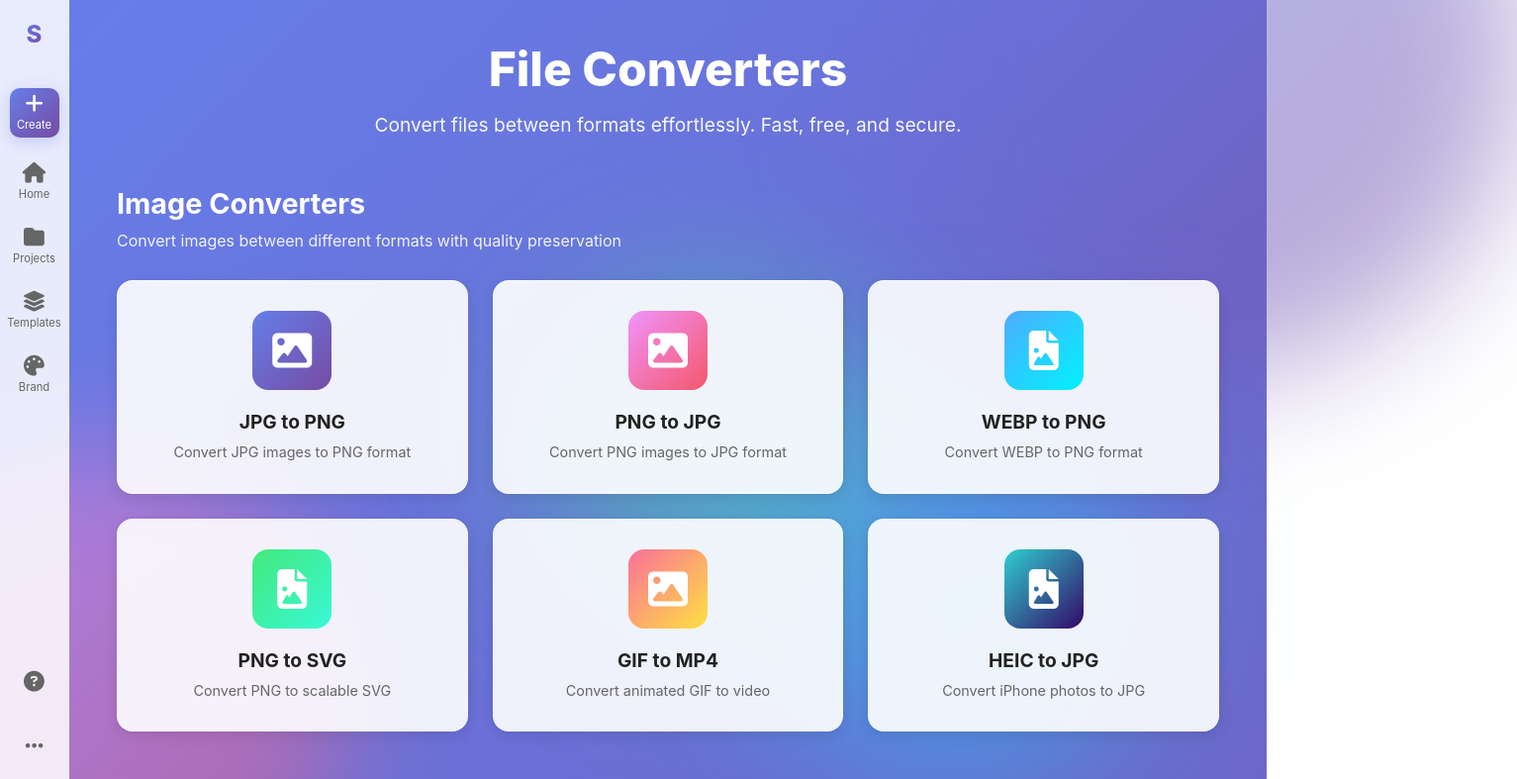
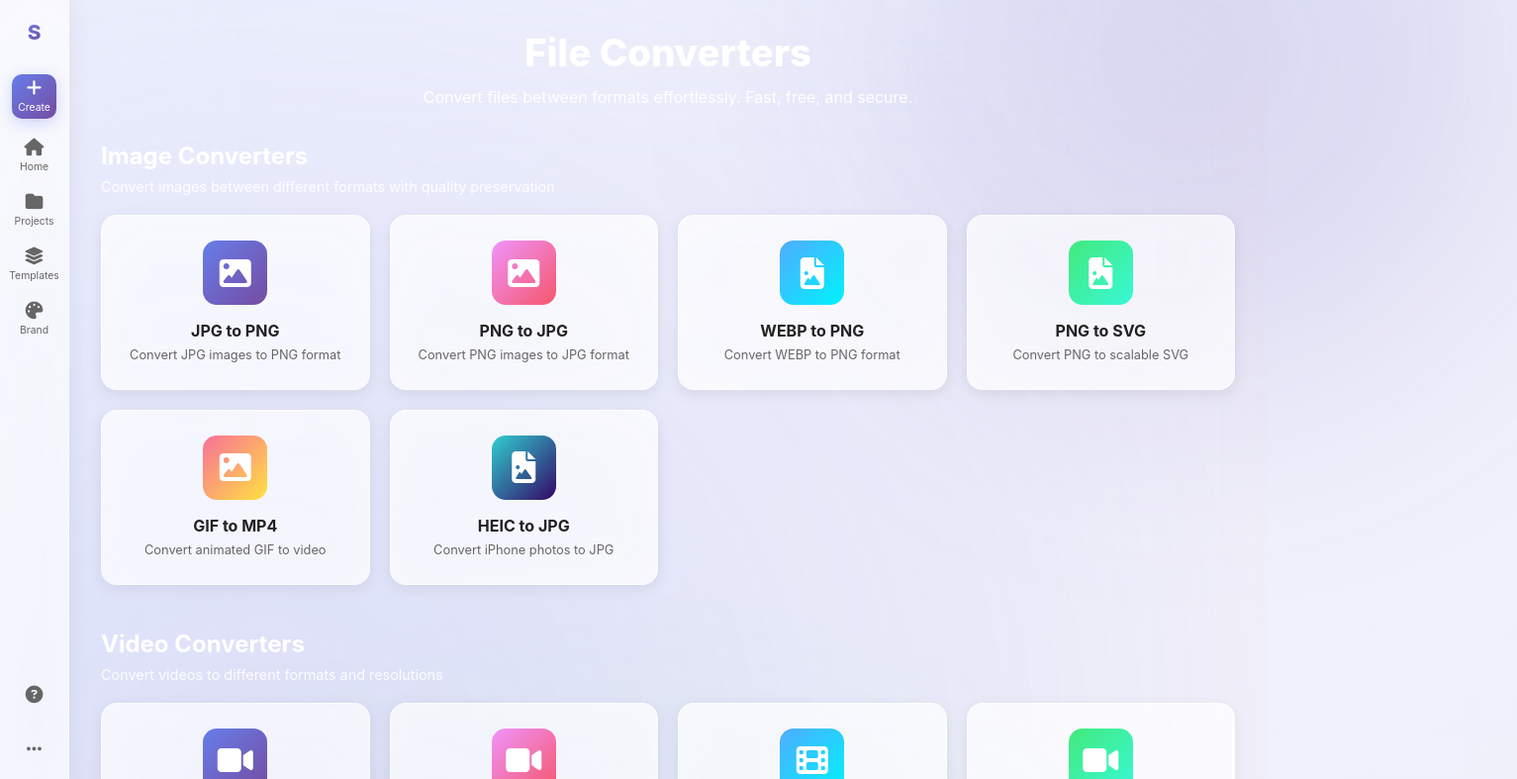
Before and after one commit to perera176-commits/Sigiri, a plain HTML site: page frontend/converters.html in a window 1280 px wide. Shown: the top 787 px of the page at 99% size, 1533 px wide, since content can reach past the window. Drawn offline with Linux system fonts and the light colour scheme.

Commit message:
Apply transparent glass background and size reductions to converters page - matching dashboard styling

```diff
--- a/frontend/converters.html
+++ b/frontend/converters.html
@@ -13,11 +13,27 @@
         }
         body {
             font-family: -apple-system, BlinkMacSystemFont, 'Segoe UI', Roboto, Oxygen, Ubuntu, Cantarell, sans-serif;
-            background: linear-gradient(135deg, #667eea 0%, #764ba2 100%);
+            background: linear-gradient(135deg, rgba(102, 126, 234, 0.1) 0%, rgba(118, 75, 162, 0.1) 100%);
+            backdrop-filter: blur(100px);
             min-height: 100vh;
             display: flex;
             position: relative;
             overflow-x: hidden;
+        }
+
+        body::before {
+            content: '';
+            position: fixed;
+            top: 0;
+            left: 0;
+            right: 0;
+            bottom: 0;
+            background:
+                radial-gradient(circle at 20% 30%, rgba(102, 126, 234, 0.15) 0%, transparent 50%),
+                radial-gradient(circle at 80% 70%, rgba(240, 147, 251, 0.15) 0%, transparent 50%),
+                radial-gradient(circle at 50% 50%, rgba(67, 233, 123, 0.1) 0%, transparent 50%);
+            z-index: 0;
+            pointer-events: none;
         }
 
         /* Animated Background Shapes */
@@ -26,62 +42,65 @@
             33% { transform: translate(30px, -50px) scale(1.1); }
             66% { transform: translate(-20px, 20px) scale(0.9); }
         }
-        body::before,
+        @keyframes pulse {
+            0%, 100% { opacity: 0.3; }
+            50% { opacity: 0.6; }
+        }
         body::after {
             content: '';
             position: fixed;
             border-radius: 50%;
-            filter: blur(60px);
-            opacity: 0.5;
+            filter: blur(120px);
+            opacity: 0.4;
             z-index: 0;
-            animation: float 15s ease-in-out infinite;
-        }
-        body::before {
+            animation: float 20s ease-in-out infinite, pulse 8s ease-in-out infinite;
             width: 600px;
             height: 600px;
-            background: linear-gradient(135deg, #667eea 0%, #764ba2 100%);
+            background: linear-gradient(135deg, rgba(102, 126, 234, 0.3) 0%, rgba(118, 75, 162, 0.3) 100%);
             top: -200px;
             right: -200px;
-        }
-        body::after {
-            width: 500px;
-            height: 500px;
-            background: linear-gradient(135deg, #f093fb 0%, #f5576c 100%);
-            bottom: -150px;
-            left: -150px;
-            animation-delay: 7s;
+            pointer-events: none;
         }
         .floating-shape {
             position: fixed;
             border-radius: 50%;
-            filter: blur(80px);
-            opacity: 0.4;
+            filter: blur(100px);
+            opacity: 0.3;
             z-index: 0;
-            animation: float 20s ease-in-out infinite;
+            animation: float 25s ease-in-out infinite, pulse 10s ease-in-out infinite;
+            pointer-events: none;
         }
         .shape1 {
-            width: 400px;
-            height: 400px;
-            background: linear-gradient(135deg, #4facfe 0%, #00f2fe 100%);
+            width: 500px;
+            height: 500px;
+            background: linear-gradient(135deg, rgba(79, 172, 254, 0.25) 0%, rgba(0, 242, 254, 0.25) 100%);
             top: 50%;
             right: 10%;
             animation-delay: 3s;
         }
         .shape2 {
-            width: 350px;
-            height: 350px;
-            background: linear-gradient(135deg, #43e97b 0%, #38f9d7 100%);
+            width: 450px;
+            height: 450px;
+            background: linear-gradient(135deg, rgba(67, 233, 123, 0.25) 0%, rgba(56, 249, 215, 0.25) 100%);
             bottom: 20%;
-            right: 30%;
+            left: 15%;
             animation-delay: 10s;
+        }
+        .shape3 {
+            width: 400px;
+            height: 400px;
+            background: linear-gradient(135deg, rgba(250, 112, 154, 0.2) 0%, rgba(254, 225, 64, 0.2) 100%);
+            top: 30%;
+            left: 10%;
+            animation-delay: 15s;
         }
 
         /* Left Sidebar */
         .left-sidebar {
             width: 70px;
-            background: rgba(255, 255, 255, 0.85);
-            backdrop-filter: blur(20px);
-            border-right: 1px solid rgba(255, 255, 255, 0.3);
+            background: rgba(255, 255, 255, 0.7);
+            backdrop-filter: blur(30px);
+            border-right: 1px solid rgba(255, 255, 255, 0.5);
             display: flex;
             flex-direction: column;
             align-items: center;
@@ -89,27 +108,28 @@
             position: fixed;
             height: 100vh;
             z-index: 1000;
+            box-shadow: 4px 0 20px rgba(0, 0, 0, 0.05);
         }
         .sidebar-logo {
-            font-size: 1.5rem;
+            font-size: 1.3rem;
             font-weight: 800;
             background: linear-gradient(135deg, #667eea 0%, #764ba2 100%);
             -webkit-background-clip: text;
             -webkit-text-fill-color: transparent;
             background-clip: text;
-            margin-bottom: 40px;
+            margin-bottom: 30px;
         }
         .sidebar-menu {
             flex: 1;
             display: flex;
             flex-direction: column;
-            gap: 15px;
+            gap: 10px;
             width: 100%;
             align-items: center;
         }
         .sidebar-item {
-            width: 50px;
-            height: 50px;
+            width: 45px;
+            height: 45px;
             border-radius: 10px;
             display: flex;
             flex-direction: column;
@@ -119,11 +139,11 @@
             transition: all 0.2s;
             text-decoration: none;
             color: #666;
-            font-size: 0.7rem;
+            font-size: 0.65rem;
             gap: 2px;
         }
         .sidebar-item i {
-            font-size: 1.3rem;
+            font-size: 1.1rem;
             margin-bottom: 2px;
         }
         .sidebar-item:hover {
@@ -136,7 +156,7 @@
         .sidebar-item.create-btn {
             background: linear-gradient(135deg, #667eea 0%, #764ba2 100%);
             color: white;
-            margin-bottom: 20px;
+            margin-bottom: 15px;
             box-shadow: 0 4px 15px rgba(102, 126, 234, 0.3);
         }
         .sidebar-item.create-btn:hover {
@@ -145,7 +165,7 @@
         .sidebar-bottom {
             display: flex;
             flex-direction: column;
-            gap: 15px;
+            gap: 10px;
             align-items: center;
         }
 
@@ -161,7 +181,7 @@
 
         /* Content */
         .content {
-            padding: 40px 3rem;
+            padding: 30px 2rem;
             max-width: 1400px;
             margin: 0 auto;
             width: 100%;
@@ -170,81 +190,81 @@
         /* Page Header */
         .page-header {
             text-align: center;
-            margin-bottom: 50px;
+            margin-bottom: 35px;
             color: white;
         }
         .page-header h1 {
-            font-size: 3rem;
-            margin-bottom: 15px;
+            font-size: 2.4rem;
+            margin-bottom: 12px;
             font-weight: 800;
         }
         .page-header p {
-            font-size: 1.2rem;
+            font-size: 1rem;
             opacity: 0.95;
         }
 
         /* Converter Categories */
         .category-section {
-            margin-bottom: 60px;
+            margin-bottom: 45px;
         }
         .category-header {
-            margin-bottom: 30px;
+            margin-bottom: 20px;
         }
         .category-header h2 {
-            font-size: 1.8rem;
+            font-size: 1.5rem;
             color: white;
             font-weight: 700;
-            margin-bottom: 10px;
+            margin-bottom: 8px;
         }
         .category-header p {
             color: rgba(255, 255, 255, 0.9);
-            font-size: 1rem;
+            font-size: 0.9rem;
         }
 
         /* Converter Grid */
         .converter-grid {
             display: grid;
-            grid-template-columns: repeat(auto-fill, minmax(280px, 1fr));
-            gap: 25px;
+            grid-template-columns: repeat(auto-fill, minmax(240px, 1fr));
+            gap: 20px;
         }
         .converter-card {
-            background: rgba(255, 255, 255, 0.9);
-            backdrop-filter: blur(10px);
+            background: rgba(255, 255, 255, 0.75);
+            backdrop-filter: blur(25px);
             border-radius: 16px;
-            padding: 30px;
+            padding: 25px;
             cursor: pointer;
             transition: all 0.3s;
             border: 1px solid rgba(255, 255, 255, 0.5);
-            box-shadow: 0 4px 15px rgba(0, 0, 0, 0.1);
+            box-shadow: 0 4px 15px rgba(0, 0, 0, 0.08);
             text-align: center;
         }
         .converter-card:hover {
-            transform: translateY(-8px);
-            box-shadow: 0 12px 35px rgba(0, 0, 0, 0.2);
+            transform: translateY(-5px);
+            box-shadow: 0 10px 30px rgba(0, 0, 0, 0.15);
             border-color: rgba(102, 126, 234, 0.5);
         }
         .converter-icon {
-            width: 80px;
-            height: 80px;
-            border-radius: 16px;
+            width: 65px;
+            height: 65px;
+            border-radius: 14px;
             display: flex;
             align-items: center;
             justify-content: center;
-            margin: 0 auto 20px;
-            font-size: 2.5rem;
+            margin: 0 auto 16px;
+            font-size: 2rem;
             color: white;
             position: relative;
         }
         .converter-card h3 {
-            font-size: 1.2rem;
+            font-size: 1rem;
             color: #222;
-            margin-bottom: 8px;
+            margin-bottom: 6px;
             font-weight: 700;
         }
         .converter-card p {
             color: #666;
-            font-size: 0.9rem;
-            line-height: 1.5;
+            font-size: 0.8rem;
+            line-height: 1.4;
         }
 
         /* Gradient Colors for Icons */
@@ -270,10 +290,10 @@
         /* Responsive */
         @media (max-width: 768px) {
             .content {
-                padding: 20px 1rem;
+                padding: 15px 1rem;
             }
             .page-header h1 {
-                font-size: 2rem;
+                font-size: 1.6rem;
             }
             .converter-grid {
                 grid-template-columns: 1fr;
@@ -285,6 +305,7 @@
     <!-- Floating Background Shapes -->
     <div class="floating-shape shape1"></div>
     <div class="floating-shape shape2"></div>
+    <div class="floating-shape shape3"></div>
 
     <!-- Left Sidebar -->
     <div class="left-sidebar">
```
